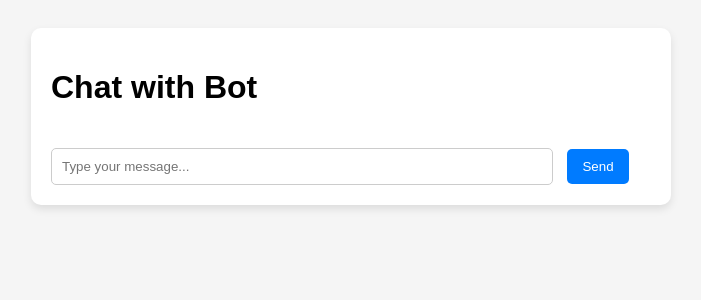
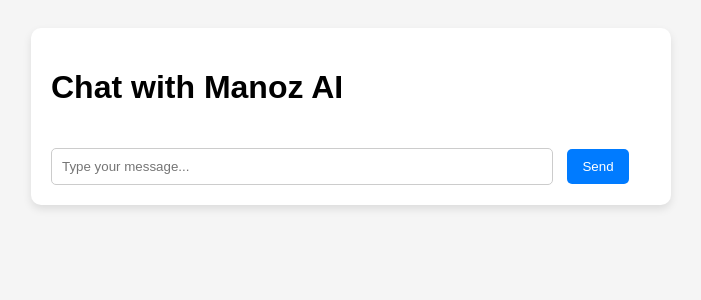
Before and after one commit to manoz12/Chatbot-testing, a Flask app: page / in a window 1280 px wide. Shown: the top 300 px of the page, without its empty margins (289-990 px from the left). Run offline with Flask 3, Linux system fonts and the light colour scheme.

Commit message:
small changes

```diff
--- a/templates/index.html
+++ b/templates/index.html
@@ -51,7 +51,7 @@
 </head>
 <body>
     <div id="chatBox">
-        <h1>Chat with Bot</h1>
+        <h1>Chat with Manoz AI</h1>
         <div id="messages"></div>
         <form id="chatForm">
             <input type="text" id="userMessage" placeholder="Type your message..." required />
```
